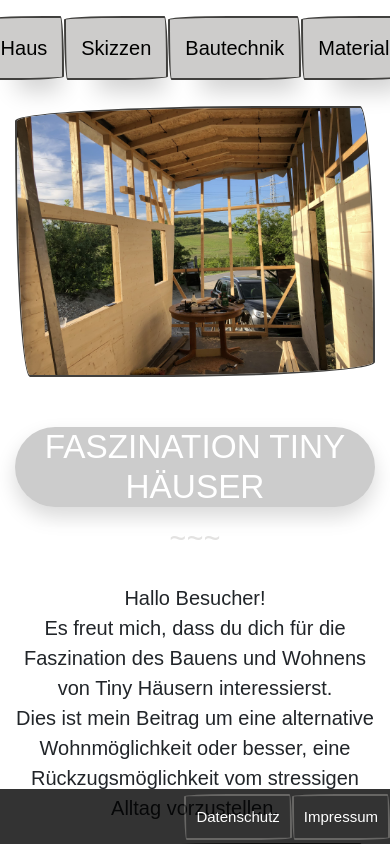
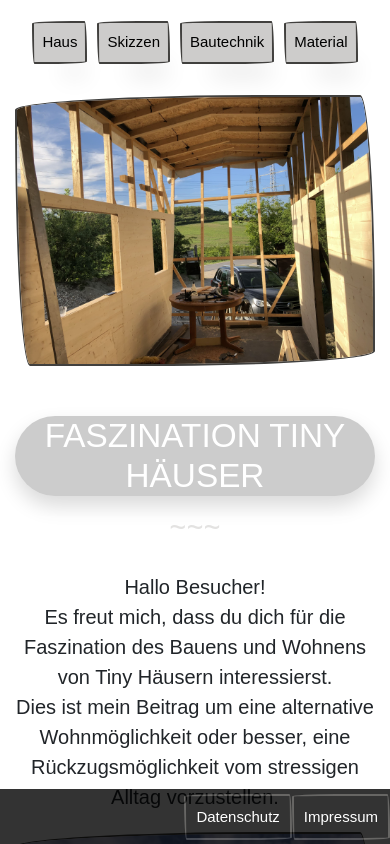
Before and after one commit to johannkirr/TinyHouseNew, a Next.js app: page / in a window 390 px wide. Shown: the top 844 px of the page. Built offline with nearby package versions, Linux system fonts and the light colour scheme; a web font is replaced by a local one.

Commit message:
Button in Navbar verkleinert

```diff
--- a/komponenten/Navigation.js
+++ b/komponenten/Navigation.js
@@ -20,7 +20,7 @@ export default function Navigation() {
 
         <div className="linkDiv">
           <div className="link">
-            <Link href="/" className="paper-btn btn-primary text-decoration-none text-black">
+            <Link href="/" className="paper-btn btn-primary text-decoration-none text-black w-100">
               Haus
             </Link>
           </div>
--- a/styles/globals.css
+++ b/styles/globals.css
@@ -173,8 +173,13 @@ h1 {
     justify-content: center;
   }
 
+  .paper-btn.btn-primary.text-decoration-none.text-black {
+    font-size: 15px;
+    padding: 8px 8px;
+  }
+
   .link {
-    margin: auto;
+    margin: 5px;
   }
 
   .homeCover {
```
